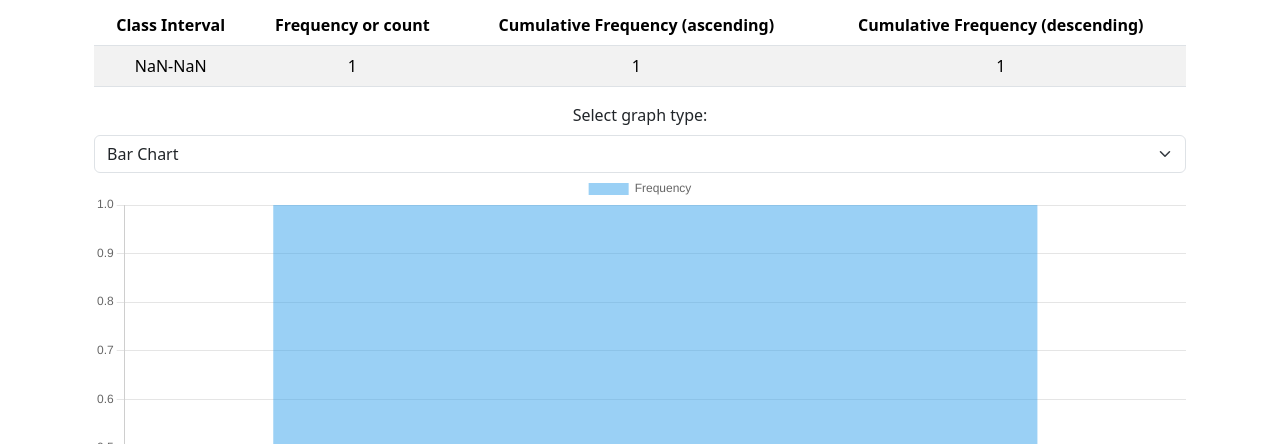
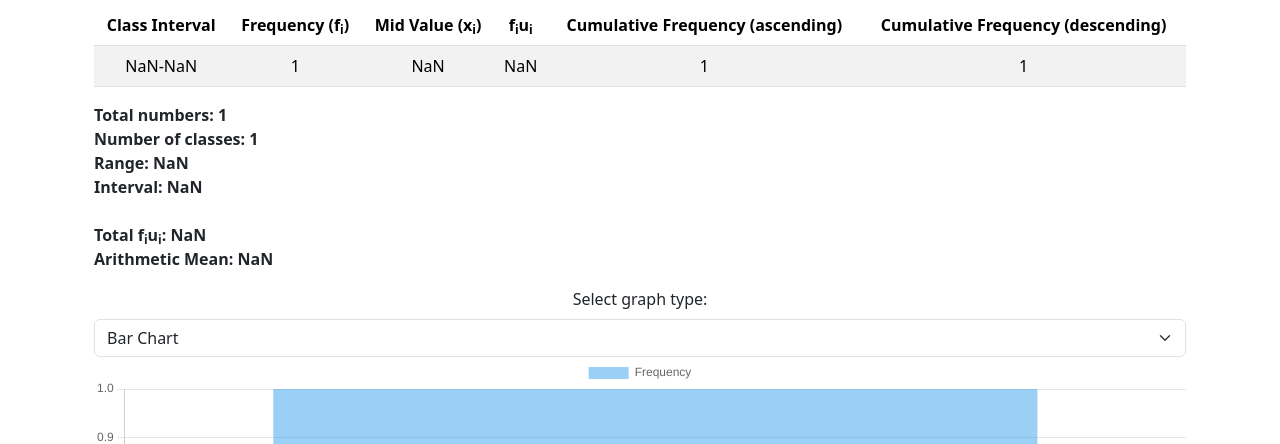
Before and after one commit to SharafatKarim/FrequencyCraft, a website built with Parcel: page src/index.html in a window 1280 px wide. Both pictures are taken after a click on the button "Analyze data". Shown: the part 356-800 px from the top of the page. Built offline with nearby package versions, Linux system fonts and the light colour scheme.

Commit message:
Arithmetic mean

```diff
--- a/src/acquisitions.js
+++ b/src/acquisitions.js
@@ -79,11 +79,16 @@ function generateTable(numArray) {
 
     var classInterval = [];
     var classFrequency = [];
+    var midValue = [];
     var classCumulativeFrequency = [];
+
+    var FiUi = [];
+    var total_FiUi = 0;
 
     for (let i = 0; i < numOfClass; i++) {
         classInterval.push([min + (i * interval), min + (i + 1) * interval]);
         classFrequency.push(0);
+        midValue.push((classInterval[i][0] + classInterval[i][1]) / 2);
         classCumulativeFrequency.push(0);
     }
 
@@ -102,6 +107,9 @@ function generateTable(numArray) {
     for (let i = 0; i < numOfClass; i++) {
         data.push({ interval: classInterval[i][0] + '-' + classInterval[i][1], frequency: classFrequency[i] });
         classCumulativeFrequency[i] = classFrequency[i] + (i > 0 ? classCumulativeFrequency[i - 1] : 0);
+
+        FiUi.push(midValue[i] * classFrequency[i]);
+        total_FiUi += FiUi[i];
     }
     console.log("classCumulativeFrequency :\n", classCumulativeFrequency);
     let total = classCumulativeFrequency[numOfClass - 1];
@@ -121,7 +129,13 @@ function generateTable(numArray) {
     th.innerHTML = 'Class Interval';
     tr.appendChild(th);
     th = document.createElement('th');
-    th.innerHTML = 'Frequency or count';
+    th.innerHTML = 'Frequency (f<sub>i</sub>)';
+    tr.appendChild(th);
+    th = document.createElement('th');
+    th.innerHTML = 'Mid Value (x<sub>i</sub>)';
+    tr.appendChild(th);
+    th = document.createElement('th');
+    th.innerHTML = 'f<sub>i</sub>u<sub>i</sub>';
     tr.appendChild(th);
     th = document.createElement('th');
     th.innerHTML = 'Cumulative Frequency (ascending)';
@@ -140,13 +154,38 @@ function generateTable(numArray) {
         td.innerHTML = classFrequency[i];
         tr.appendChild(td);
         td = document.createElement('td');
+        td.innerHTML = midValue[i];
+        tr.appendChild(td);
+        td = document.createElement('td');
+        td.innerHTML = FiUi[i];
+        tr.appendChild(td);
+        td = document.createElement('td');
         td.innerHTML = classCumulativeFrequency[i];
         tr.appendChild(td);
         td = document.createElement('td');
-        td.innerHTML = total - (i >= 1 ? classCumulativeFrequency[i-1] : 0);
+        td.innerHTML = total - (i >= 1 ? classCumulativeFrequency[i - 1] : 0);
         tr.appendChild(td);
         tbody.appendChild(tr);
     }
     table.appendChild(tbody);
     freqTable.appendChild(table);
+
+    // Measurements
+    var measurements = document.getElementById("measurements");
+    while (measurements.hasChildNodes()) {
+        measurements.removeChild(measurements.childNodes[0]);
+    }
+
+    var paragraph = document.createElement('p');
+    paragraph.className = 'text-start fw-bold';
+
+    var string = "Total numbers: " + total + "<br>";
+    string += "Number of classes: " + numOfClass + "<br>";
+    string += "Range: " + range + "<br>";
+    string += "Interval: " + interval + "<br><br>";
+    string += "Total f<sub>i</sub>u<sub>i</sub>: " + total_FiUi + "<br>";
+    string += "Arithmetic Mean: " + total_FiUi / total + "<br>";
+
+    paragraph.innerHTML = string;
+    measurements.appendChild(paragraph);
 };
--- a/src/index.html
+++ b/src/index.html
@@ -45,6 +45,7 @@
                     <div id="freqTable"></div>
                 </div>
             </div>
+            <div id="measurements"></div>
 
             <label for="graphType" class="form-label initially-hidden">Select graph type:</label>
             <select class="form-select initially-hidden" id="graphType">
```
